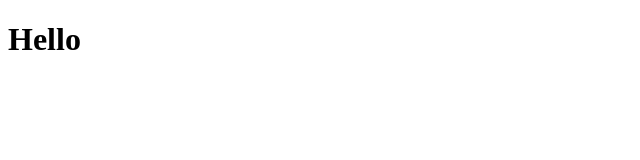
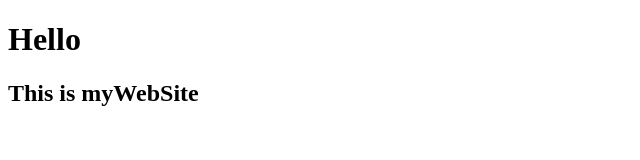
Before and after one commit to SiriSai25/TESTing, a plain HTML site: page index.html in a window 1280 px wide. Shown: the whole page, without its empty margins (0-640 px from the left). Drawn offline with Linux system fonts and the light colour scheme.

Commit message:
Addad Message

```diff
--- a/index.html
+++ b/index.html
@@ -5,4 +5,5 @@
 </head>
 <body>
     <h1>Hello</h1>
+    <h2>This is myWebSite</h2>
 </body>
```
